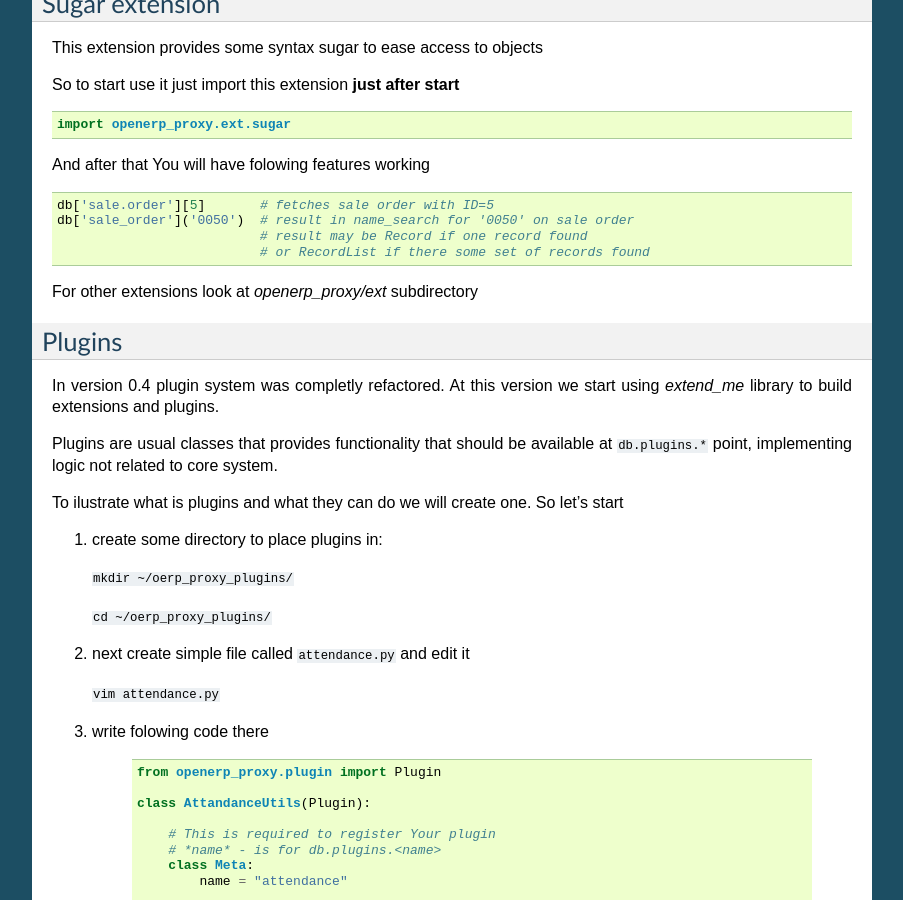
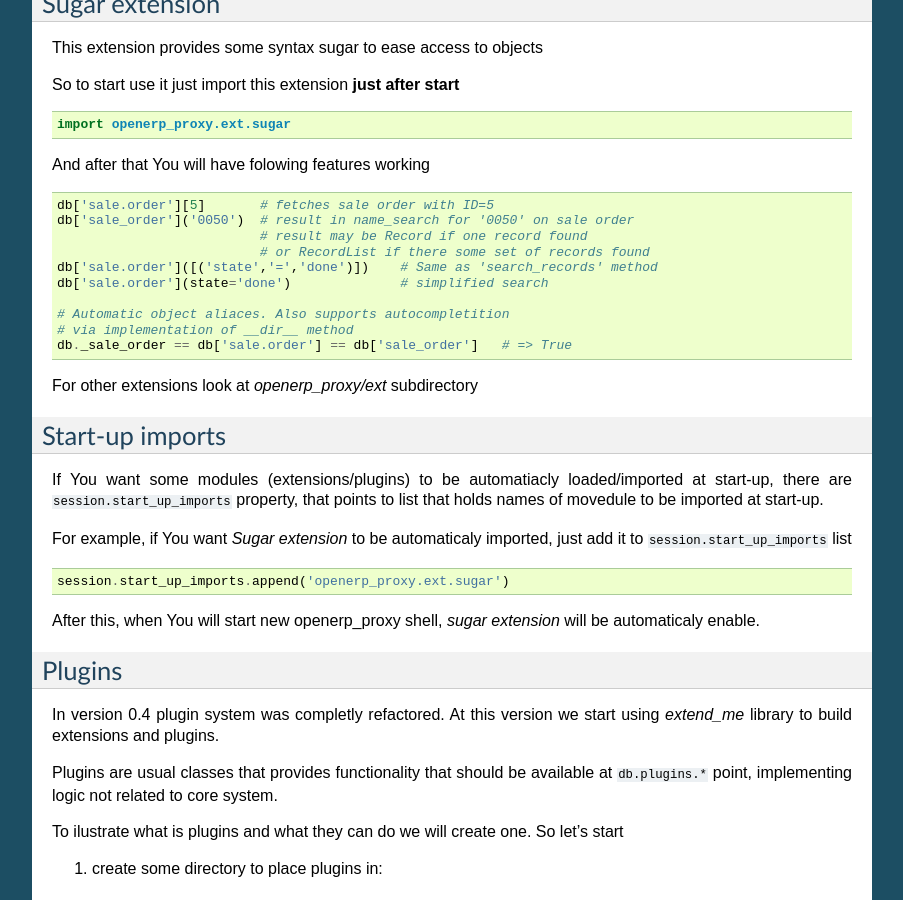
Before and after one commit to katyukha/odoo-rpc-client, a Sphinx documentation site: the page built from docs/source/intro.rst, in a window 1280 px wide and 900 px high, scrolled down 2928 px. Shown: the whole window, without its empty margins (198-1101 px from the left). Built offline with Sphinx 7.4.7, drawn with Linux system fonts in a browser that asks for light colours.

Commit message:
Sugar extension: added simplified search via Object.__call__
if first argument is string or int, name search will be performed,
if first arg is list or tuple, standard search_records will be called
if no args, only kwargs, search_records will be called with domain
constructed from kwargs

```diff
--- a/docs/source/intro.rst
+++ b/docs/source/intro.rst
@@ -214,8 +214,34 @@ And after that You will have folowing features working
     db['sale_order']('0050')  # result in name_search for '0050' on sale order
                               # result may be Record if one record found
                               # or RecordList if there some set of records found
+    db['sale.order']([('state','=','done')])    # Same as 'search_records' method
+    db['sale.order'](state='done')              # simplified search
+
+    # Automatic object aliaces. Also supports autocompletition
+    # via implementation of __dir__ method
+    db._sale_order == db['sale.order'] == db['sale_order']   # => True
+
 
 For other extensions look at *openerp_proxy/ext* subdirectory
+
+
+Start-up imports
+----------------
+
+If You want some modules (extensions/plugins) to be automatiacly loaded/imported
+at start-up, there are ``session.start_up_imports`` property, that points to
+list that holds names of movedule to be imported at start-up.
+
+For example, if You want *Sugar extension* to be automaticaly imported, just
+add it to ``session.start_up_imports`` list
+
+::
+
+    session.start_up_imports.append('openerp_proxy.ext.sugar')
+
+After this, when You will start new openerp_proxy shell, *sugar extension*
+will be automaticaly enable.
+
 
 Plugins
 -------
```
Also changed, not shown: README.rst (+26 -0 lines), 1 other file.
